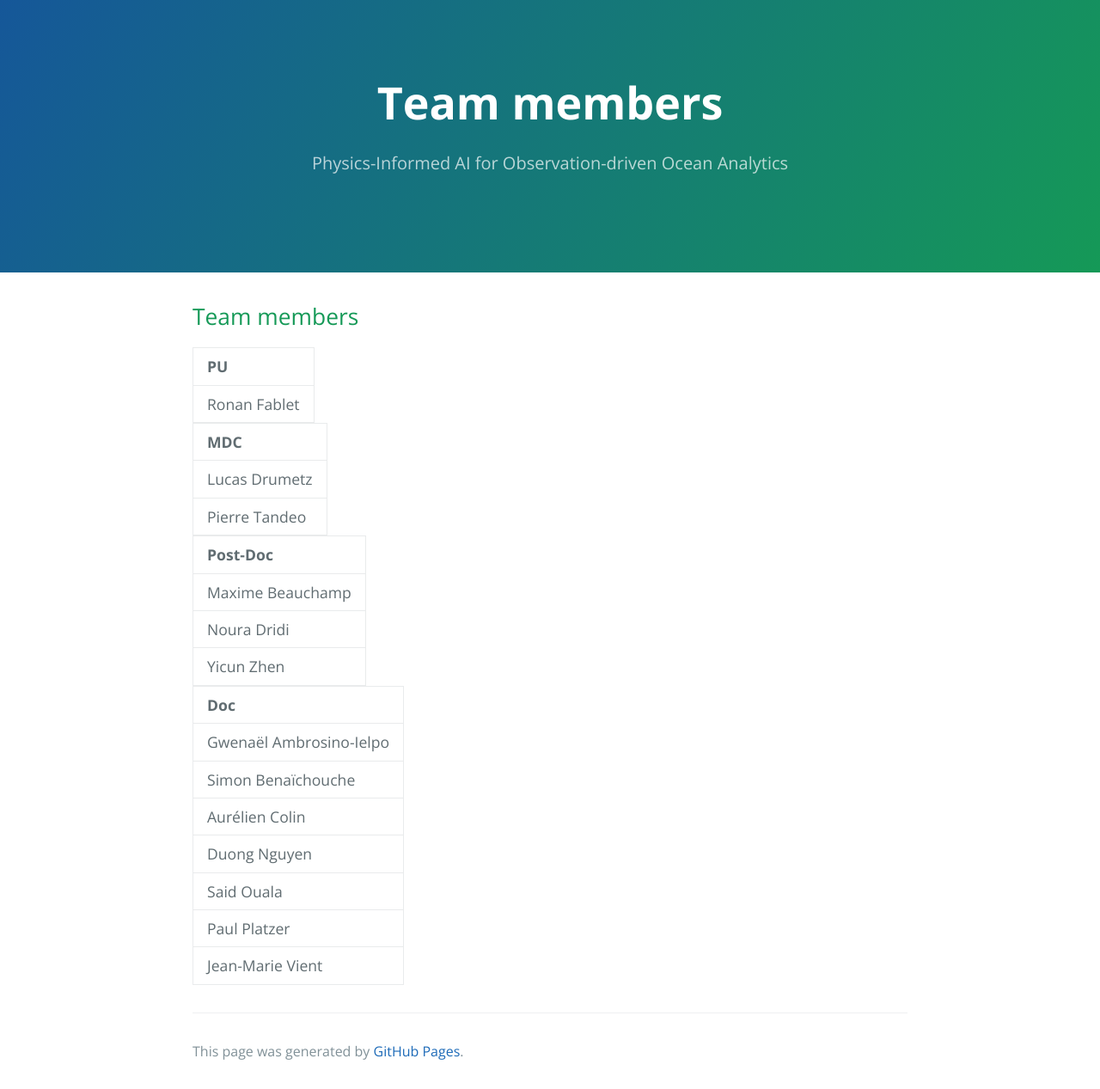
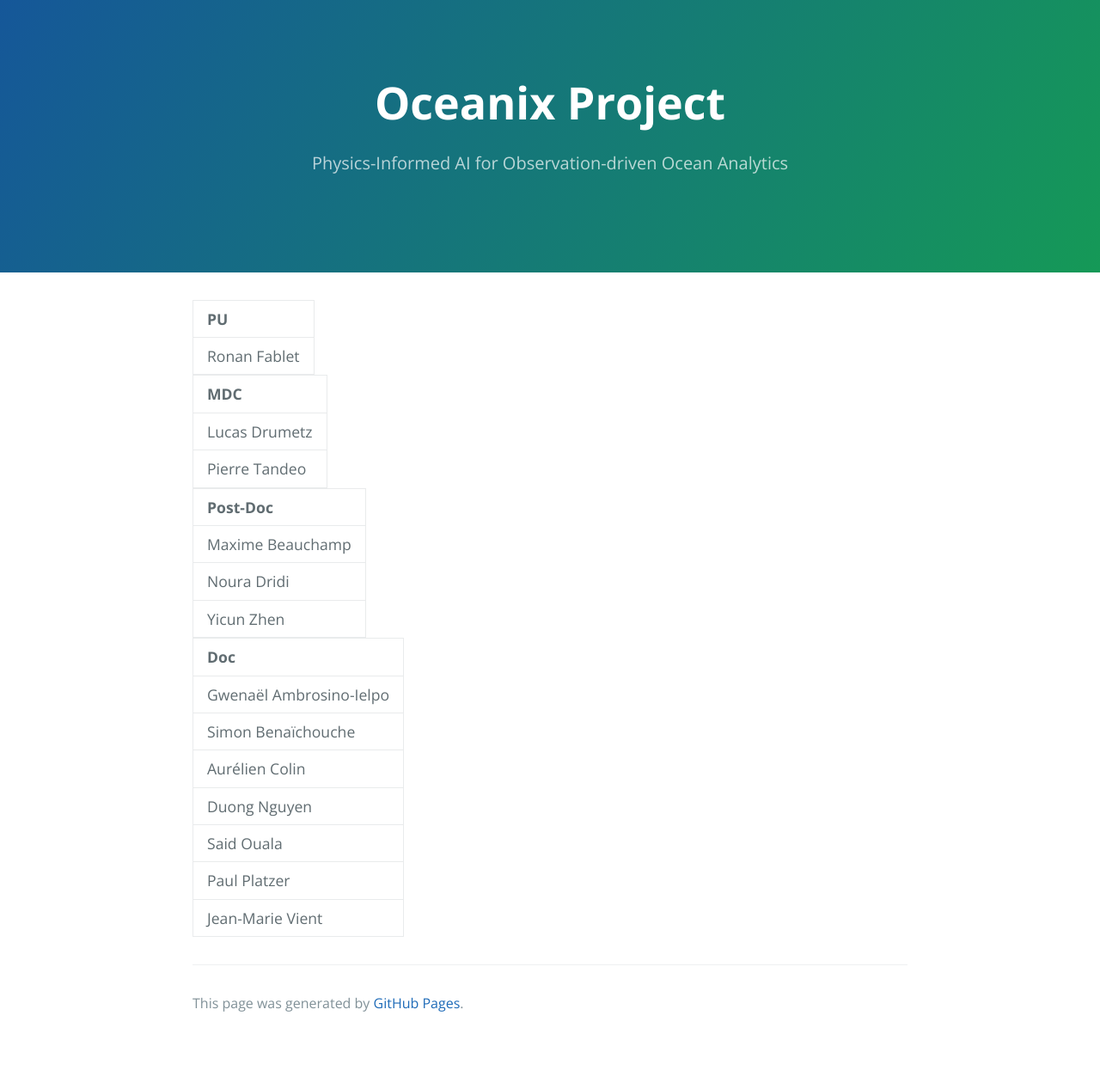
Before and after one commit to CIA-Oceanix/CIA-Oceanix.github.io, a Jekyll site: the page built from member.md, in a window 1280 px wide. Shown: the whole page at 86% size. Built offline with Jekyll 4.4.1, drawn with Linux system fonts in a browser that asks for light colours; our own code applies the rules of GitHub Pages for plain Markdown files; after the commit the page ends 1211 px from its top, so only the background shows below that.

Commit message:
Update member.md

```diff
--- a/member.md
+++ b/member.md
@@ -1,4 +1,4 @@
-## Team members
+
 
 | PU       |
 |:-------------|
```
